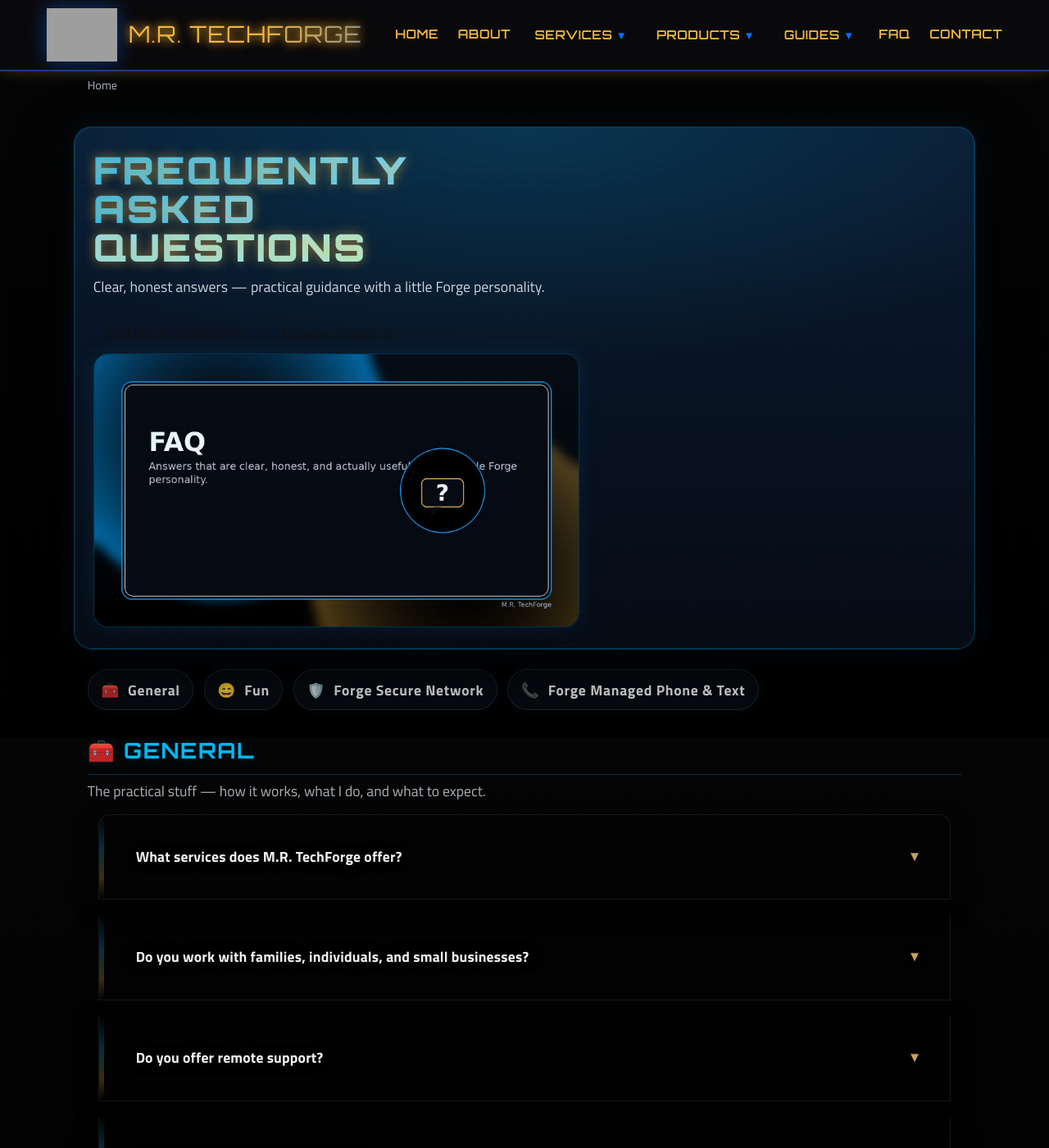
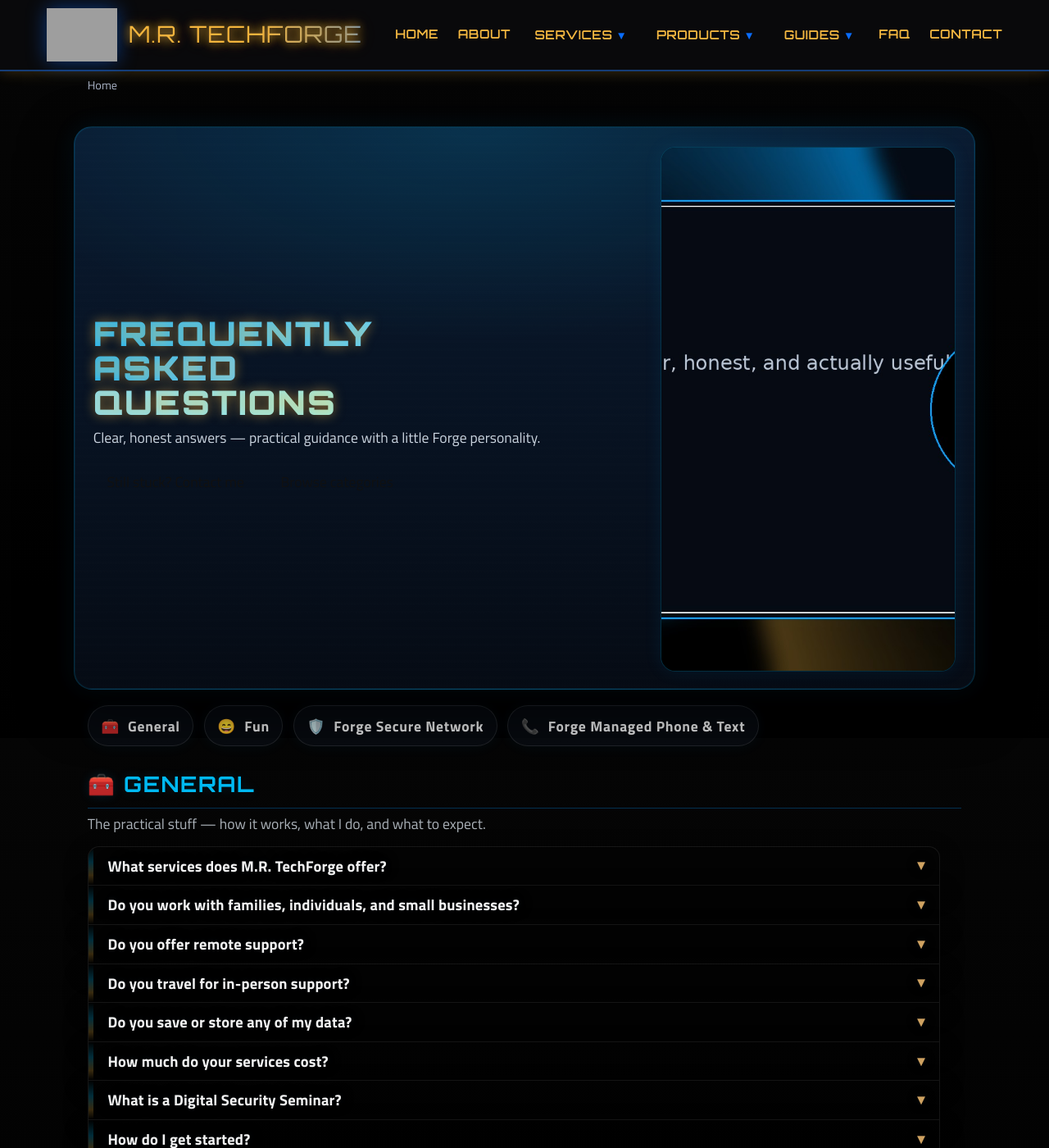
Before and after one commit to markisrt4/mrtechforge.github.io, a Jekyll site: the page built from faq.md, in a window 1280 px wide and 1400 px high. Shown: the whole window at 82% size. Built offline with Jekyll 4.4.1, drawn with Linux system fonts in a browser that asks for light colours; grey boxes are pictures that could not be loaded.

Commit message:
FAQ Style Updates

```diff
--- a/_sass/_pages-faq.scss
+++ b/_sass/_pages-faq.scss
@@ -1,12 +1,13 @@
 /* ==========================================================
-   M.R. TECHFORGE — FAQ PAGE STYLES (Slick Rows + Desktop Hero Side-by-Side)
+   M.R. TECHFORGE — FAQ PAGE STYLES (Hero Side-by-Side + Classic Slick Rows)
    File: assets/css/pages/_pages-faq.scss
 
-   Updates in this revision:
-   - Desktop hero: title/content sits side-by-side with FAQ graphic (.faq-hero-media)
-   - FAQ header/title slightly smaller (less “mega poster”)
-   - FAQ rows: tighter padding, bigger type, no expanded gradient text
-   - FAQ list: no gaps between items (continuous stack), clean separators
+   Fixes:
+   - Desktop hero: TEXT + GRAPHIC side-by-side (targets .faq-hero-inner from faq.md)
+   - Title smaller / less tall hero
+   - Hero media portrait ratio on desktop (9:16), normal on mobile
+   - FAQ rows: tight padding, larger type, NO answer gradient
+   - Remove spacing between rows + defeat .forge-card padding/styles on details
    ========================================================== */
 
 /* ------------------------------
@@ -30,26 +31,26 @@
 .faq-hero,
 .faq-page .faq-hero {
   max-width: 1100px;
-  margin: 1.25rem auto 1.4rem;
-  padding: 1.65rem 1.15rem 1.35rem;
+  margin: 1.25rem auto 1.15rem;
+  padding: 1.35rem 1.10rem 1.15rem;
   border-radius: 22px;
   position: relative;
   overflow: hidden;
 
   background:
-    radial-gradient(1200px 480px at 50% 0%,
-      rgba(0, 195, 255, 0.16) 0%,
-      rgba(0, 0, 0, 0) 60%),
+    radial-gradient(1000px 420px at 45% 0%,
+      rgba(0, 195, 255, 0.14) 0%,
+      rgba(0, 0, 0, 0) 62%),
     linear-gradient(180deg,
       rgba(11, 30, 55, 0.88) 0%,
       rgba(6, 12, 22, 0.92) 100%);
 
-  border: 1px solid rgba(0, 195, 255, 0.20);
+  border: 1px solid rgba(0, 195, 255, 0.18);
 
   box-shadow:
-    0 0 0 1px rgba(0, 195, 255, 0.10) inset,
-    0 24px 70px rgba(0,0,0,0.62),
-    0 0 34px rgba(0, 170, 255, 0.10);
+    0 0 0 1px rgba(0, 195, 255, 0.08) inset,
+    0 22px 64px rgba(0,0,0,0.62),
+    0 0 30px rgba(0, 170, 255, 0.09);
 }
 
 .faq-hero::after,
@@ -59,7 +60,7 @@
   inset: 0;
   border-radius: 22px;
   pointer-events: none;
-  opacity: 0.14;
+  opacity: 0.12;
   background:
     repeating-linear-gradient(
       180deg,
@@ -70,40 +71,41 @@
     );
 }
 
-/* ---- Desktop: hero content + media side-by-side ----
-   This works without changing faq.md *as long as* .faq-hero contains .faq-hero-media.
-   If your markup has wrappers, this still behaves fine.
-*/
+/* IMPORTANT: faq.md uses .faq-hero-inner wrapper */
+.faq-hero-inner,
+.faq-page .faq-hero-inner {
+  display: grid;
+  gap: 1rem;
+  position: relative;
+  z-index: 1;
+}
+
+/* Desktop: text + graphic side-by-side */
 @media (min-width: 900px) {
   .faq-hero,
   .faq-page .faq-hero {
-    display: grid;
-    grid-template-columns: 1.15fr 0.85fr;
-    gap: 1.25rem;
-    align-items: center;
-    padding: 1.75rem 1.35rem 1.55rem;
+    padding: 1.45rem 1.35rem 1.25rem;
   }
 
-  /* If the media exists, push it to the right */
-  .faq-hero .faq-hero-media,
-  .faq-page .faq-hero .faq-hero-media {
-    justify-self: end;
-    align-self: stretch;
+  .faq-hero-inner,
+  .faq-page .faq-hero-inner {
+    grid-template-columns: 1.20fr 0.80fr;
+    align-items: center;
+    gap: 1.35rem;
   }
 
-  /* Keep the text side comfortably constrained */
-  .faq-hero .faq-subtitle,
-  .faq-page .faq-hero .faq-subtitle {
-    max-width: 56ch;
+  .faq-hero-text,
+  .faq-page .faq-hero-text {
+    max-width: 62ch;
   }
 }
 
-/* The 3-line title styling (slightly smaller now) */
+/* Title smaller + less tall */
 .faq-title,
 .faq-page .faq-title {
-  margin: 0 0 0.55rem 0;
+  margin: 0 0 0.45rem 0;
   font-family: "Orbitron", sans-serif;
-  letter-spacing: 0.09em;
+  letter-spacing: 0.085em;
   text-transform: uppercase;
   line-height: 1.02;
 }
@@ -112,10 +114,10 @@
 .faq-page .faq-title-line {
   display: block;
   font-weight: 900;
-  font-size: clamp(1.75rem, 3.9vw, 2.75rem);
+  font-size: clamp(1.65rem, 3.2vw, 2.55rem);
 }
 
-/* Keep your existing color treatments */
+/* Keep your existing line gradients */
 .faq-title-line1,
 .faq-page .faq-title-line1 {
   background: linear-gradient(90deg, #18b6ff 0%, #7fe0ff 90%);
@@ -123,7 +125,6 @@
   background-clip: text;
   color: transparent;
 }
-
 .faq-title-line2,
 .faq-page .faq-title-line2 {
   background: linear-gradient(90deg, #18b6ff 0%, #b6e6ff 70%);
@@ -131,7 +132,6 @@
   background-clip: text;
   color: transparent;
 }
-
 .faq-title-line3,
 .faq-page .faq-title-line3 {
   background: linear-gradient(90deg, #7fe0ff 0%, #b7ffd6 100%);
@@ -144,23 +144,23 @@
 .faq-page .faq-subtitle {
   margin: 0;
   color: rgba(235, 245, 255, 0.86);
-  font-size: 1.06rem;
+  font-size: 1.05rem;
   line-height: 1.7;
   max-width: 62ch;
 }
 
 .faq-actions,
 .faq-page .faq-actions {
-  margin-top: 0.95rem;
+  margin-top: 0.85rem;
   display: flex;
   flex-wrap: wrap;
   gap: 0.65rem;
 }
 
-/* Keep hero buttons from becoming huge slabs */
+/* Hero buttons: keep tidy */
 .faq-hero-btn {
   min-height: 44px;
-  padding: 0.62rem 1.05rem;
+  padding: 0.58rem 1.0rem;
   border-radius: 14px;
 }
 
@@ -168,16 +168,33 @@
   opacity: 0.92;
 }
 
-/* hero media */
+/* HERO MEDIA */
 .faq-hero-media,
 .faq-page .faq-hero-media {
   border-radius: 18px;
   overflow: hidden;
-  border: 1px solid rgba(0, 195, 255, 0.22);
-  background: rgba(0,0,0,0.28);
+  border: 1px solid rgba(0, 195, 255, 0.20);
+  background: rgba(0,0,0,0.26);
   box-shadow:
     inset 0 0 28px rgba(0,0,0,0.70),
-    0 0 26px rgba(0, 170, 255, 0.10);
+    0 0 22px rgba(0, 170, 255, 0.09);
+}
+
+/* Mobile: keep normal banner-ish image */
+.faq-hero-media,
+.faq-page .faq-hero-media {
+  aspect-ratio: 16 / 9;
+}
+
+/* Desktop: portrait “panel” (9:16) on the right */
+@media (min-width: 900px) {
+  .faq-hero-media,
+  .faq-page .faq-hero-media {
+    aspect-ratio: 9 / 16;
+    width: min(360px, 100%);
+    justify-self: end;
+    align-self: stretch;
+  }
 }
 
 .faq-hero-media img,
@@ -197,7 +214,7 @@
   gap: 0.75rem;
   flex-wrap: wrap;
   align-items: center;
-  margin: 1.15rem 0 1.0rem;
+  margin: 1.05rem 0 0.95rem;
 }
 
 .faq-cat-pill,
@@ -205,7 +222,7 @@
   display: inline-flex;
   align-items: center;
   gap: 0.6rem;
-  padding: 0.58rem 0.92rem;
+  padding: 0.56rem 0.92rem;
   border-radius: 999px;
 
   background: rgba(10, 16, 24, 0.60);
@@ -227,12 +244,12 @@
 /* Category header */
 .faq-category,
 .faq-page .faq-category {
-  margin-top: 1.6rem;
+  margin-top: 1.45rem;
 }
 
 .faq-category-title,
 .faq-page .faq-category-title {
-  margin: 0 0 0.3rem 0;
+  margin: 0 0 0.25rem 0;
   font-family: "Orbitron", sans-serif;
   letter-spacing: 0.06em;
   text-transform: uppercase;
@@ -242,19 +259,28 @@
 
 .faq-category-desc,
 .faq-page .faq-category-desc {
-  margin: 0 0 0.85rem 0;
+  margin: 0 0 0.75rem 0;
   color: rgba(235,245,255,0.72);
 }
 
 /* ------------------------------
-   SLICK "ROW" FAQ ITEMS (NOT BLUE CARDS)
+   FAQ ROWS (Restore Classic Slick Rows)
 ------------------------------ */
 
-/* Continuous list (no vertical spacing between items) */
+/* list: no gaps between rows */
 .faq-list,
 .faq-page .faq-list {
   display: grid;
-  gap: 0; /* remove vertical spacing */
+  gap: 0;
+  margin: 0;
+  padding: 0;
+}
+
+/* defeat any inherited forge-card padding/margins on details */
+.faq-item.forge-card,
+.faq-page .faq-item.forge-card {
+  padding: 0 !important;
+  margin: 0 !important;
 }
 
 /* Remove default <summary> marker triangles */
@@ -262,56 +288,48 @@
 .faq-page .faq-item > summary {
   list-style: none;
 }
-
 .faq-item > summary::-webkit-details-marker,
 .faq-page .faq-item > summary::-webkit-details-marker {
   display: none;
 }
-
 .faq-item > summary::marker,
 .faq-page .faq-item > summary::marker {
   content: "";
 }
 
-/* Base row surface */
+/* Base row surface (force NOT a big blue card) */
 .faq-item,
 .faq-page .faq-item {
   position: relative;
   overflow: hidden;
-
-  background: rgba(0, 0, 0, 0.24);
-  border: 1px solid rgba(255,255,255,0.08);
-
-  /* We'll control radius via first/last item for that “stacked list” look */
+  background: rgba(0, 0, 0, 0.22) !important;
+  border: 1px solid rgba(255,255,255,0.08) !important;
   border-radius: 0;
-
   box-shadow:
-    0 10px 34px rgba(0,0,0,0.32),
-    inset 0 0 0 1px rgba(0,0,0,0.25);
-
+    0 10px 30px rgba(0,0,0,0.28),
+    inset 0 0 0 1px rgba(0,0,0,0.25) !important;
   transition: border-color 180ms ease, box-shadow 180ms ease, transform 180ms ease;
 }
 
-/* Only the stack edges are rounded */
+/* Only stack edges rounded */
 .faq-list > .faq-item:first-child,
 .faq-page .faq-list > .faq-item:first-child {
   border-top-left-radius: 14px;
   border-top-right-radius: 14px;
 }
-
 .faq-list > .faq-item:last-child,
 .faq-page .faq-list > .faq-item:last-child {
   border-bottom-left-radius: 14px;
   border-bottom-right-radius: 14px;
 }
 
-/* Avoid double borders between stacked items */
+/* Collapse borders between rows */
 .faq-item + .faq-item,
 .faq-page .faq-item + .faq-item {
-  border-top: 0;
+  border-top: 0 !important;
 }
 
-/* Left edge gradient strip */
+/* Left gradient strip */
 .faq-item::before,
 .faq-page .faq-item::before {
   content: "";
@@ -320,7 +338,6 @@
   top: 0;
   width: 6px;
   height: 100%;
-
   background: linear-gradient(
     180deg,
     rgba(0, 195, 255, 0.0) 0%,
@@ -328,17 +345,14 @@
     rgba(245, 184, 65, 0.55) 75%,
     rgba(245, 184, 65, 0.0) 100%
   );
-
   opacity: 0.42;
 }
 
-/* Question row (tighter padding + larger font) */
+/* Question row: tighter padding + bigger font */
 .faq-question,
 .faq-page .faq-question {
   cursor: pointer;
-
-  /* tighter vertical padding */
-  padding: 0.58rem 1.05rem;
+  padding: 0.48rem 1.05rem;
   padding-left: calc(1.05rem + 6px);
 
   display: flex;
@@ -346,15 +360,20 @@
   justify-content: space-between;
   gap: 0.9rem;
 
-  color: rgba(255,255,255,0.94);
+  color: rgba(255,255,255,0.95);
   font-weight: 850;
   letter-spacing: 0.01em;
 
-  font-size: 1.05rem; /* bigger than before */
+  font-size: 1.10rem;
 
   text-shadow:
     0 0 10px rgba(0, 170, 255, 0.08),
     0 0 18px rgba(0, 0, 0, 0.45);
+}
+
+.faq-q,
+.faq-page .faq-q {
+  display: inline-block;
 }
 
 /* Chevron */
@@ -362,20 +381,20 @@
 .faq-page .faq-chevron {
   flex: 0 0 auto;
   font-size: 1.05rem;
-  color: rgba(255, 200, 120, 0.88);
+  color: rgba(255, 200, 120, 0.90);
   opacity: 0.9;
   transform: translateY(-1px);
   transition: transform 180ms ease, opacity 180ms ease;
 }
 
-/* Expanded state: slick + glowing (but no “giant card” feel) */
+/* Expanded state */
 details[open].faq-item,
 .faq-page details[open].faq-item {
-  border-color: rgba(0, 195, 255, 0.22);
+  border-color: rgba(0, 195, 255, 0.22) !important;
   box-shadow:
-    0 14px 40px rgba(0,0,0,0.50),
+    0 14px 40px rgba(0,0,0,0.52),
     0 0 22px rgba(0, 170, 255, 0.10),
-    inset 0 0 0 1px rgba(0, 195, 255, 0.10);
+    inset 0 0 0 1px rgba(0, 195, 255, 0.10) !important;
   transform: translateY(-1px);
 }
 
@@ -391,54 +410,49 @@ details[open] .faq-chevron,
   opacity: 1;
 }
 
-/* A faint “expanded line” under the question row */
+/* Thin divider line under question when open */
 details[open] .faq-question,
 .faq-page details[open] .faq-question {
   box-shadow: inset 0 -1px 0 rgba(255,255,255,0.06);
 }
 
-/* Answer area (tighter) */
+/* Answer area: tight + NO gradient text */
 .faq-answer,
 .faq-page .faq-answer {
-  padding: 0.1rem 1.05rem 0.6rem;
+  padding: 0.10rem 1.05rem 0.60rem;
   padding-left: calc(1.05rem + 6px);
-}
 
-/* Answer text: NO gradient now; readable, slightly larger */
-.faq-answer,
-.faq-page .faq-answer {
-  color: rgba(235, 245, 255, 0.86);
-  font-size: 1.02rem;
-  line-height: 1.75;
+  color: rgba(235, 245, 255, 0.88);
+  font-size: 1.06rem;
+  line-height: 1.72;
 }
 
 .faq-answer p,
 .faq-answer li,
 .faq-page .faq-answer p,
 .faq-page .faq-answer li {
-  margin: 0.4rem 0 0;
-  line-height: 1.75;
+  margin: 0.35rem 0 0;
+  line-height: 1.72;
 
-  /* hard override in case old gradient styles linger */
+  /* hard override any previous gradient text rules */
   background: none !important;
   -webkit-background-clip: border-box !important;
   background-clip: border-box !important;
-  color: rgba(235, 245, 255, 0.86) !important;
+  color: rgba(235, 245, 255, 0.88) !important;
 }
 
-/* Lists inside answers (less indent + less vertical spacing) */
 .faq-answer ul,
 .faq-page .faq-answer ul {
-  margin: 0.35rem 0 0.15rem 1.05rem;
+  margin: 0.30rem 0 0.10rem 1.05rem;
 }
 
 /* Hover: subtle */
 .faq-item:hover,
 .faq-page .faq-item:hover {
-  border-color: rgba(255,255,255,0.12);
+  border-color: rgba(255,255,255,0.12) !important;
   box-shadow:
     0 12px 34px rgba(0,0,0,0.44),
-    0 0 18px rgba(0, 170, 255, 0.06);
+    0 0 18px rgba(0, 170, 255, 0.06) !important;
 }
 
 /* ------------------------------
```
